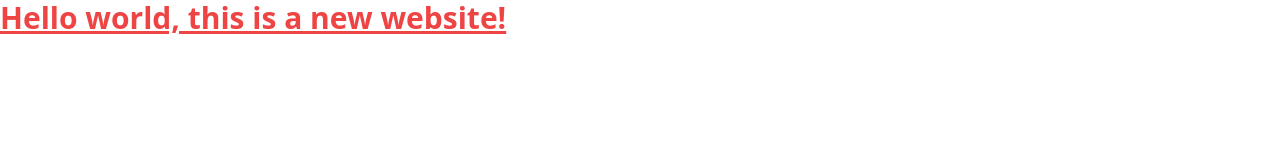
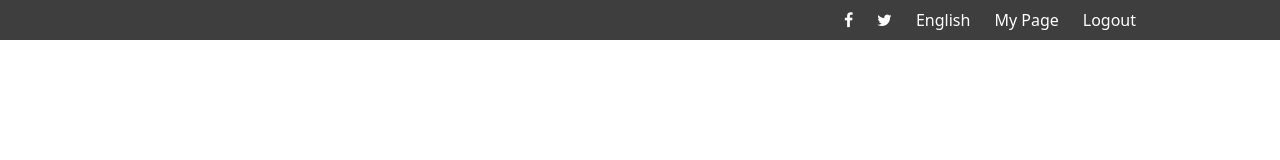
Before and after one commit to didierganthier/event-website, a website: page index.html in a window 1280 px wide. Drawn offline with Linux system fonts and the light colour scheme.

Commit message:
Design top navbar

```diff
--- a/index.html
+++ b/index.html
@@ -5,12 +5,23 @@
     <meta http-equiv="X-UA-Compatible" content="IE=edge">
     <meta name="viewport" content="width=device-width, initial-scale=1.0">
     <link href="/dist/output.css" rel="stylesheet">
+    <link rel="stylesheet" href="https://cdnjs.cloudflare.com/ajax/libs/font-awesome/4.7.0/css/font-awesome.min.css" />
     <title>NFT HT</title>
 </head>
 <body>
-    <h1 class="text-3xl font-bold underline text-red-500">
-        Hello world, this is a new website!
-    </h1>
+    <!--Double Navbar-->
+    <header>
+        <nav class="bg-[#3E3E3E] w-full flex justify-end text-white space-x-6 pr-36 py-2">
+        <i class="fa fa-facebook pt-1 cursor-pointer scale-100 hover:scale-105"></i>
+        <i class="fa fa-twitter pt-1 cursor-pointer scale-100 hover:scale-105"></i>
+        <ul class="flex space-x-6">
+          <li class="cursor-pointer scale-100 hover:scale-105">English</li>
+          <li class="cursor-pointer scale-100 hover:scale-105">My Page</li>
+          <li class="cursor-pointer scale-100 hover:scale-105">Logout</li>
+      </ul>
+        </nav>
+        <nav></nav>
+    </header>
 </body>
 <script src="index.js"></script>
 </html>
```
Also changed, not shown: dist/output.css.
